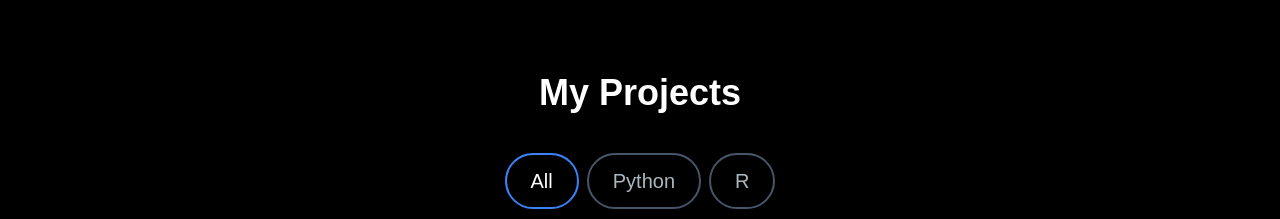
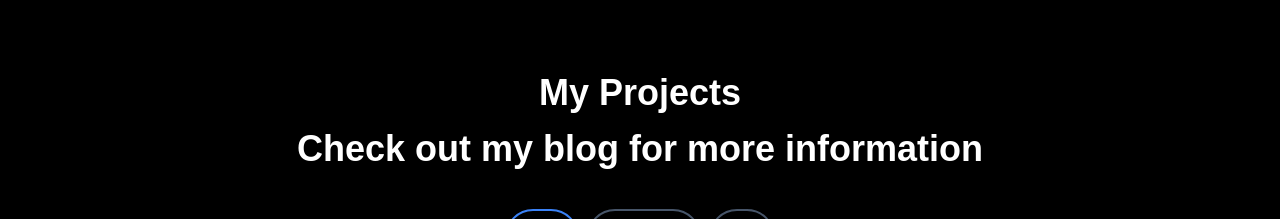
Before and after one commit to narenp12/portfolio_site, a Next.js app: page / in a window 1280 px wide. Shown: the part 1000-1219 px from the top of the page. Built offline with nearby package versions, Linux system fonts and the light colour scheme.

Commit message:
New text

```diff
--- a/src/app/components/Projects.jsx
+++ b/src/app/components/Projects.jsx
@@ -2,6 +2,7 @@
 import React, { useState } from 'react'
 import ProjectCard from './ProjectCard'
 import ProjectTag from './ProjectTag';
+import Link from 'next/link';
 
 const projectsData = [
     {
@@ -43,6 +44,9 @@ const Projects = () => {
             <h2 className='text-center text-4xl font-bold text-white mt-4 mb-4' id="projects">
                 My Projects
             </h2>
+            <h3 className='text-center text-4xl font-bold text-white mt-4 mb-4' id="projects">
+                Check out my blog for more information
+            </h3>
             <div className='text-white flex flex-row justify-center items-center gap-2 py-6'>
                 <ProjectTag onClick={handleTagChange} name="All" isSelected={tag === "All"} />
                 <ProjectTag onClick={handleTagChange} name="Python" isSelected={tag === "Python"} />
```
